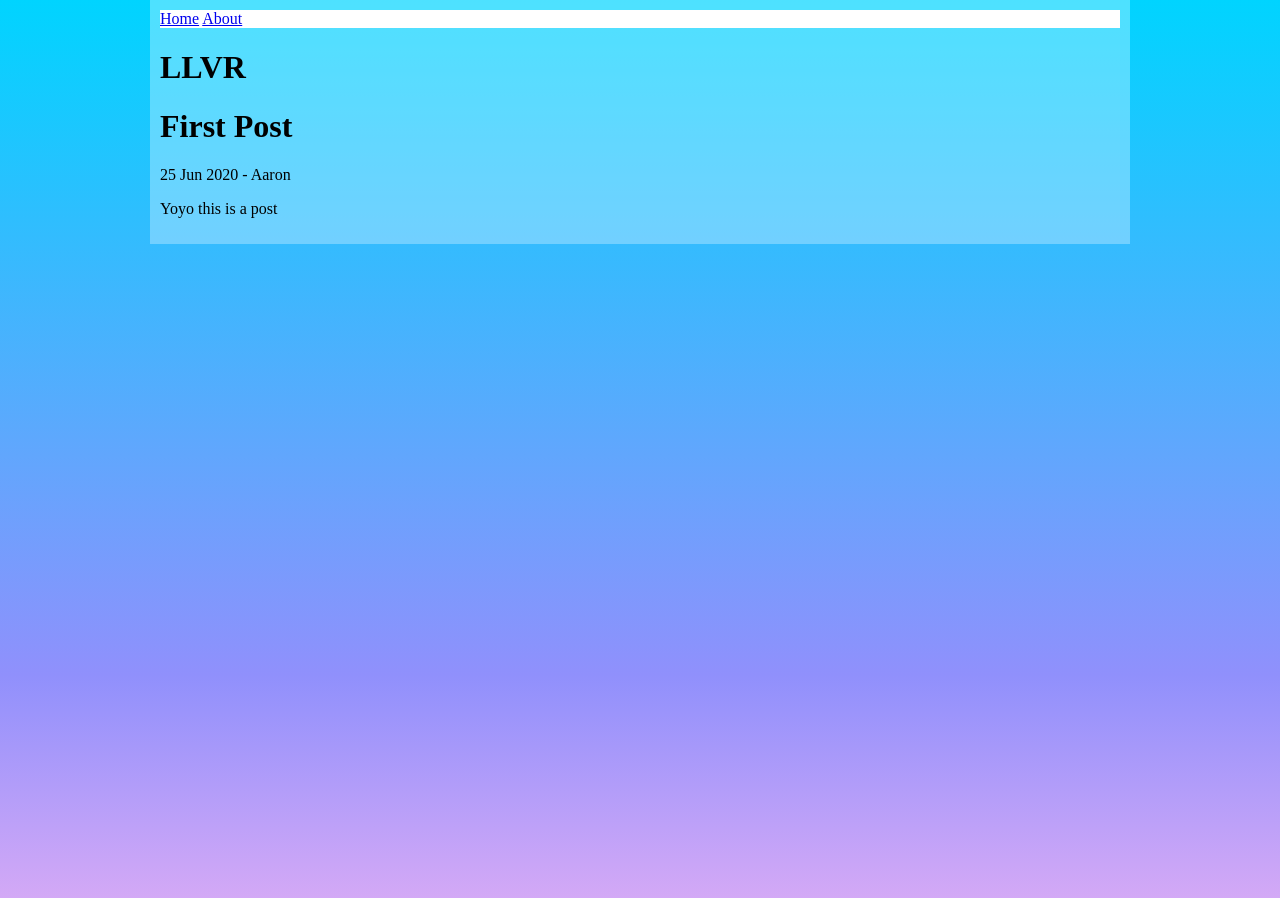
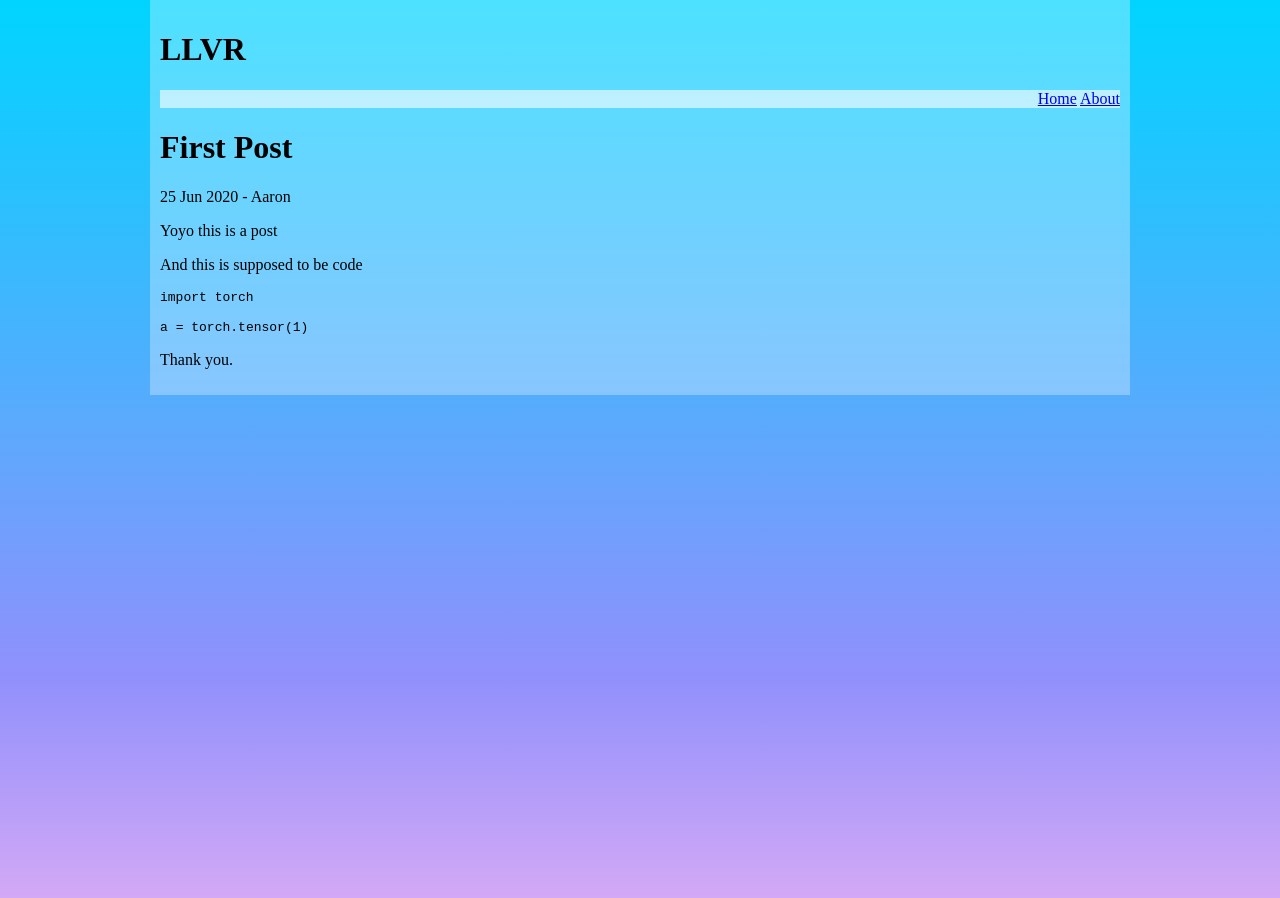
Before and after one commit to 2ar0n/2ar0n.github.io, a Jekyll site: the page built from _posts/2020-06-25-first-post.md, in a window 1280 px wide. Built offline with Jekyll 4.4.1, drawn with Linux system fonts in a browser that asks for light colours.

Commit message:
More plaving around.

````diff
--- a/_layouts/default.html
+++ b/_layouts/default.html
@@ -6,8 +6,8 @@
     <title>{{ page.title }}</title>
   </head>
   <body>
+    <h1> LLVR </h1>
     {% include navigation.html %}
-    <h1> LLVR </h1>
     {{ content }}
   </body>
 </html>
--- a/_posts/2020-06-25-first-post.md
+++ b/_posts/2020-06-25-first-post.md
@@ -4,3 +4,14 @@ author: Aaron
 ---
 
 Yoyo this is a post
+
+
+And this is supposed to be code
+
+```python
+import torch
+
+a = torch.tensor(1)
+```
+
+Thank you.
--- a/_sass/main.scss
+++ b/_sass/main.scss
@@ -13,9 +13,10 @@ body {
 }
 
 nav {
-    background: rgb(255,255,255);
+    background: rgba(255,255,255, 0.6);
+    text-align: right;
 }
 
 .current {
-  color: green;
+    color: blue;
 }
````
